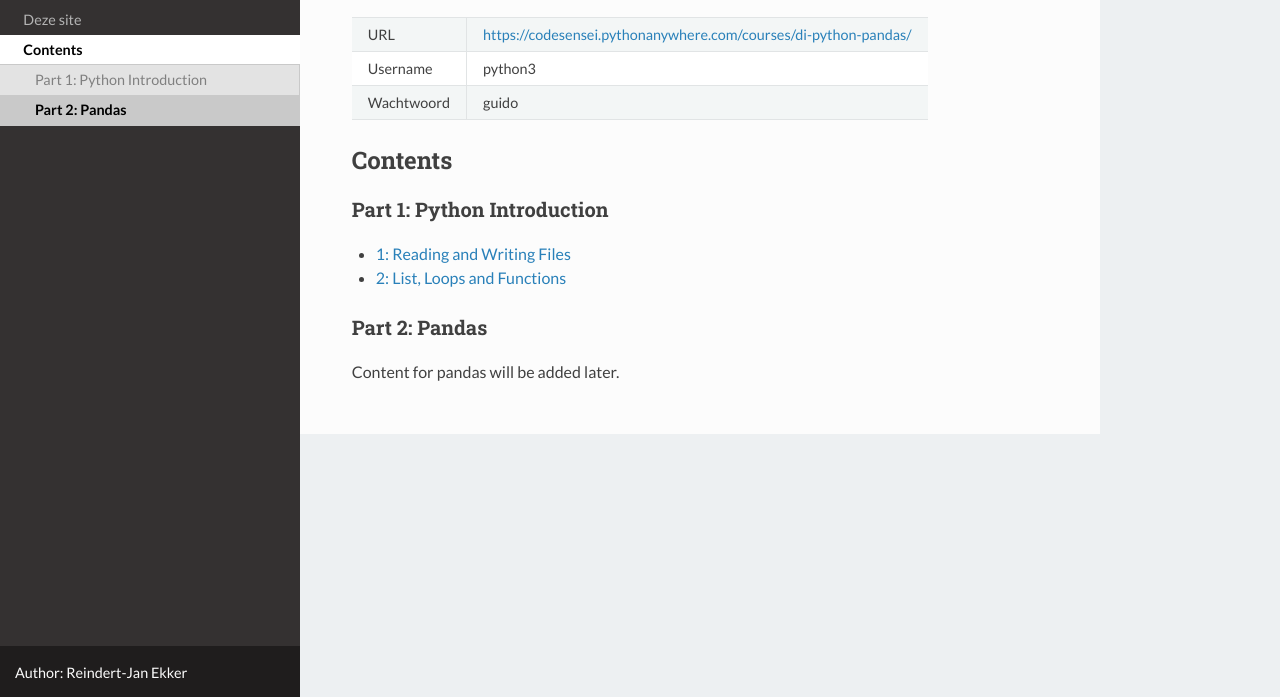
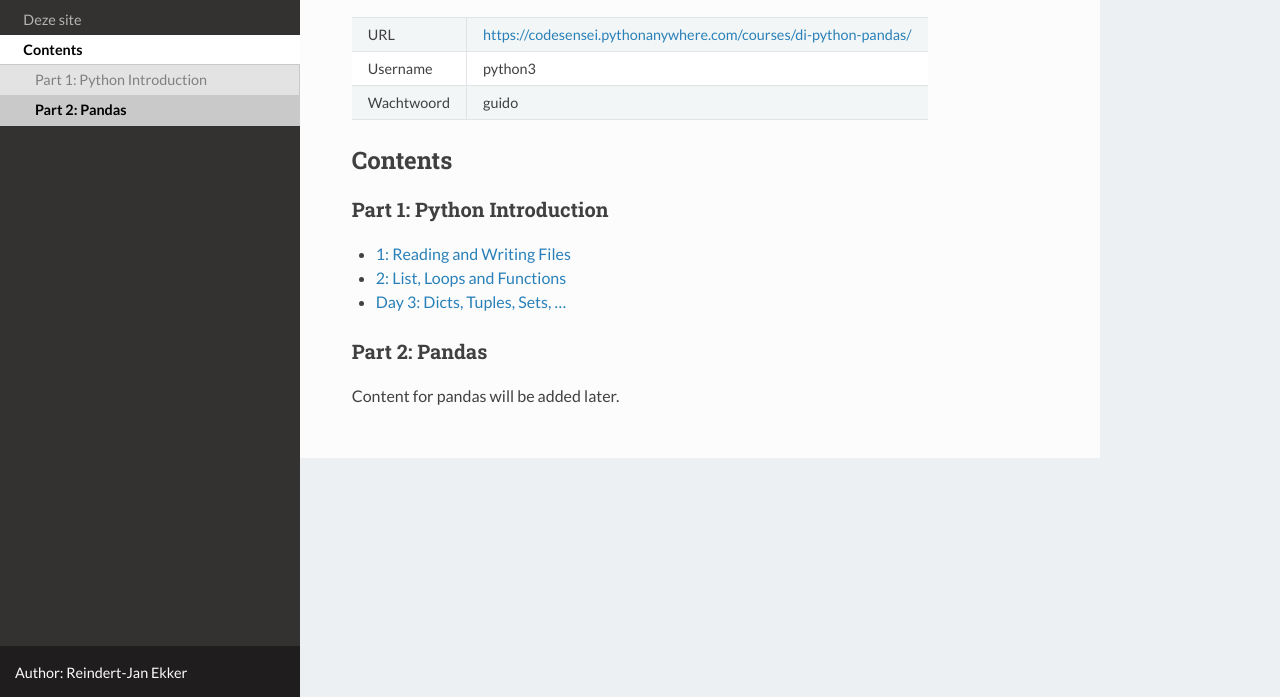
Before and after one commit to rjekker/di-python-pandas, a plain HTML site: page di-python-pandas/index.html in a window 1280 px wide. Shown: the part 103-800 px from the top of the page. Drawn offline with nearby package versions, Linux system fonts and the light colour scheme.

Commit message:
prep day 3, index

```diff
--- a/di-python-pandas/index.html
+++ b/di-python-pandas/index.html
@@ -262,6 +262,7 @@
 <ul class="org-ul">
 <li><a href="day1.html">1: Reading and Writing Files</a></li>
 <li><a href="day2.html">2: List, Loops and Functions</a></li>
+<li><a href="day3.html">Day 3: Dicts, Tuples, Sets, &#x2026;</a></li>
 </ul>
 </div>
 </div>
```
